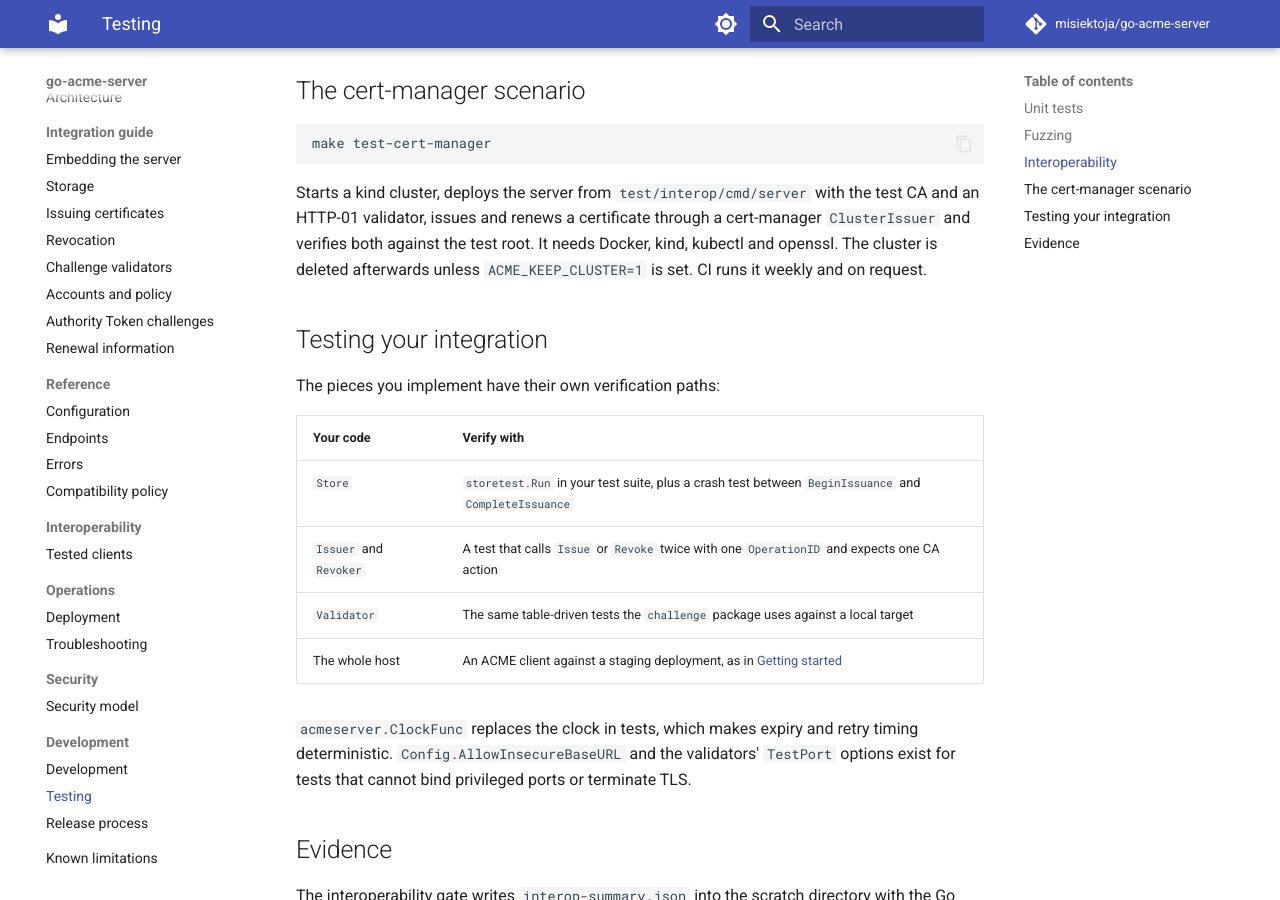
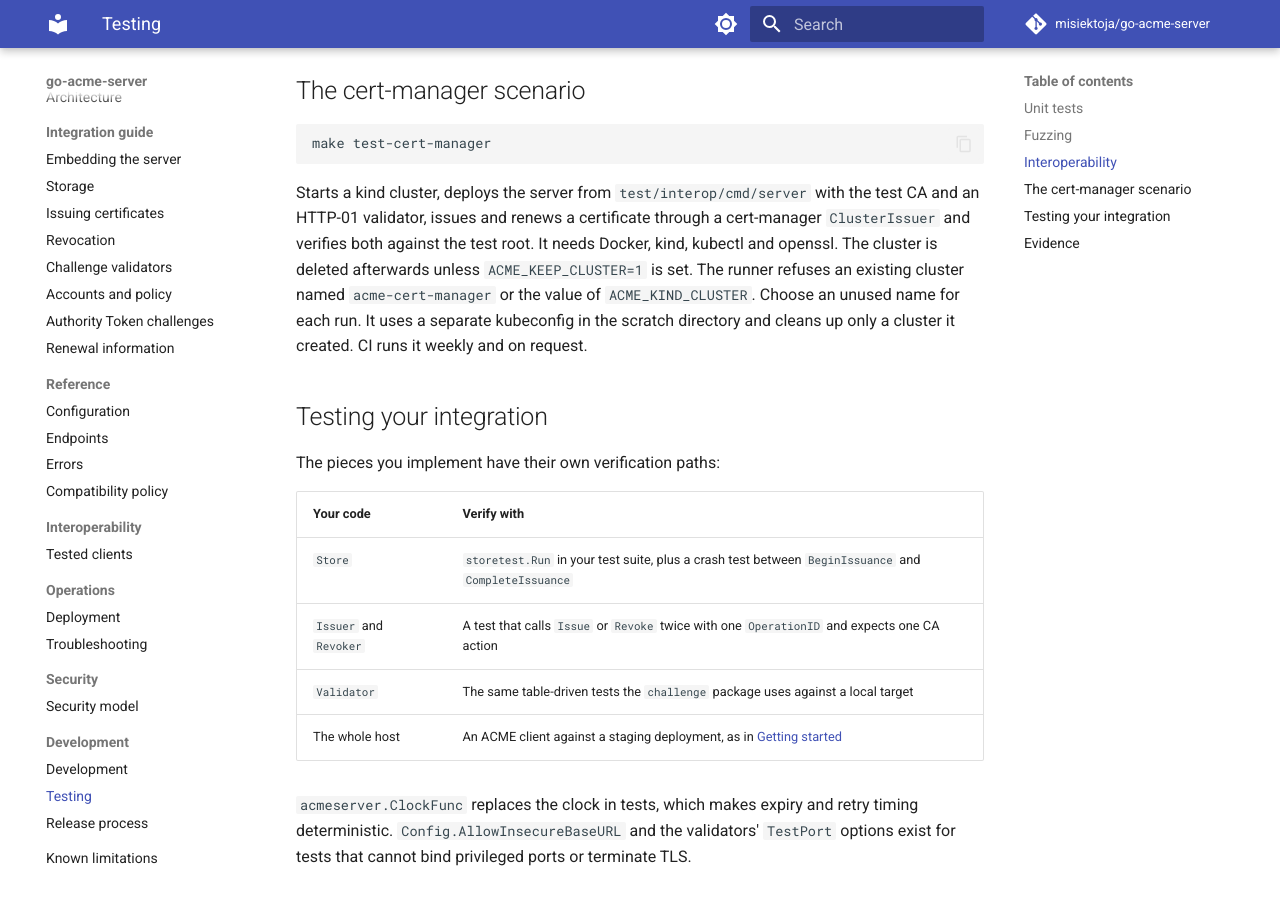
Before and after one commit to misiektoja/go-acme-server, an MkDocs documentation site: the page built from docs/development/testing.md, in a window 1280 px wide and 900 px high, scrolled down 1424 px. Built offline with MkDocs 1.6.1 and Material for MkDocs 9.7.7, drawn with Linux system fonts in a browser that asks for light colours; comment, search, counter and statistics services are not loaded.

Commit message:
docs: describe cert-manager cluster ownership
Signed-off-by: misiektoja <misiektoja-github@rm-rf.ninja>

```diff
--- a/docs/development/testing.md
+++ b/docs/development/testing.md
@@ -68,7 +68,10 @@ make test-cert-manager
 Starts a kind cluster, deploys the server from `test/interop/cmd/server` with the test CA and an
 HTTP-01 validator, issues and renews a certificate through a cert-manager `ClusterIssuer` and
 verifies both against the test root. It needs Docker, kind, kubectl and openssl. The cluster is
-deleted afterwards unless `ACME_KEEP_CLUSTER=1` is set. CI runs it weekly and on request.
+deleted afterwards unless `ACME_KEEP_CLUSTER=1` is set. The runner refuses an existing cluster
+named `acme-cert-manager` or the value of `ACME_KIND_CLUSTER`. Choose an unused name for each run.
+It uses a separate kubeconfig in the scratch directory and cleans up only a cluster it created.
+CI runs it weekly and on request.
 
 ## Testing your integration
 
```
Also changed, not shown: 1 other file.
